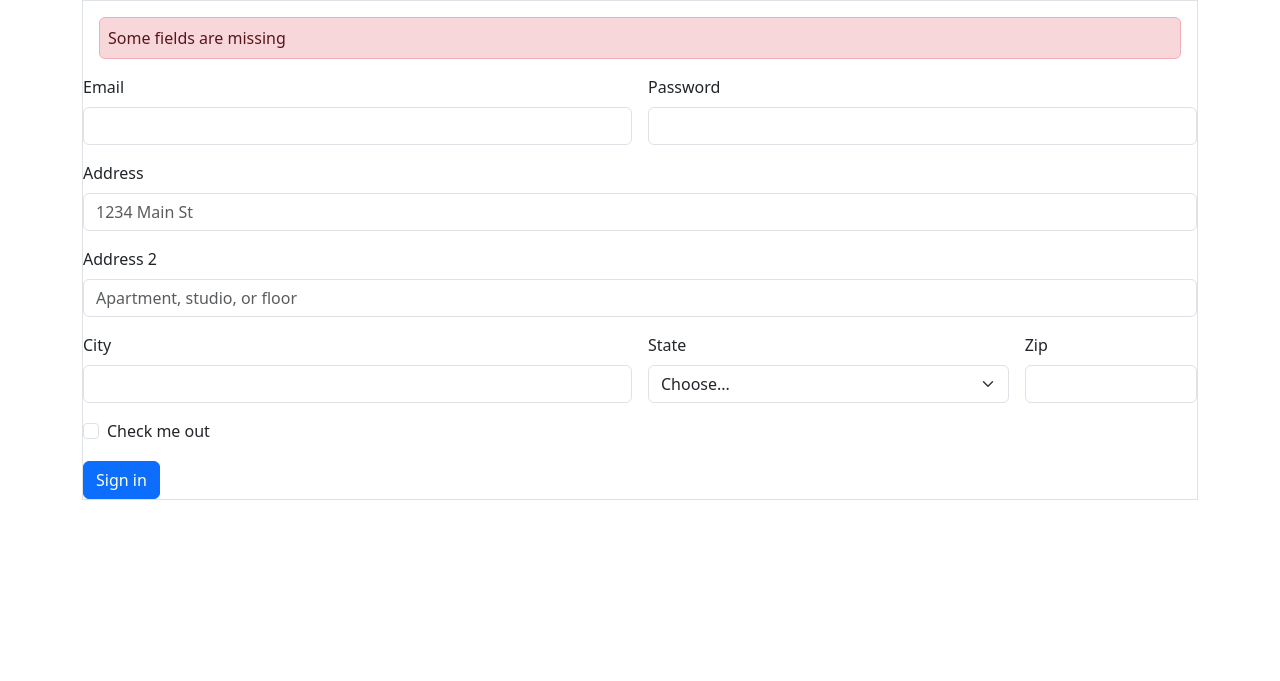
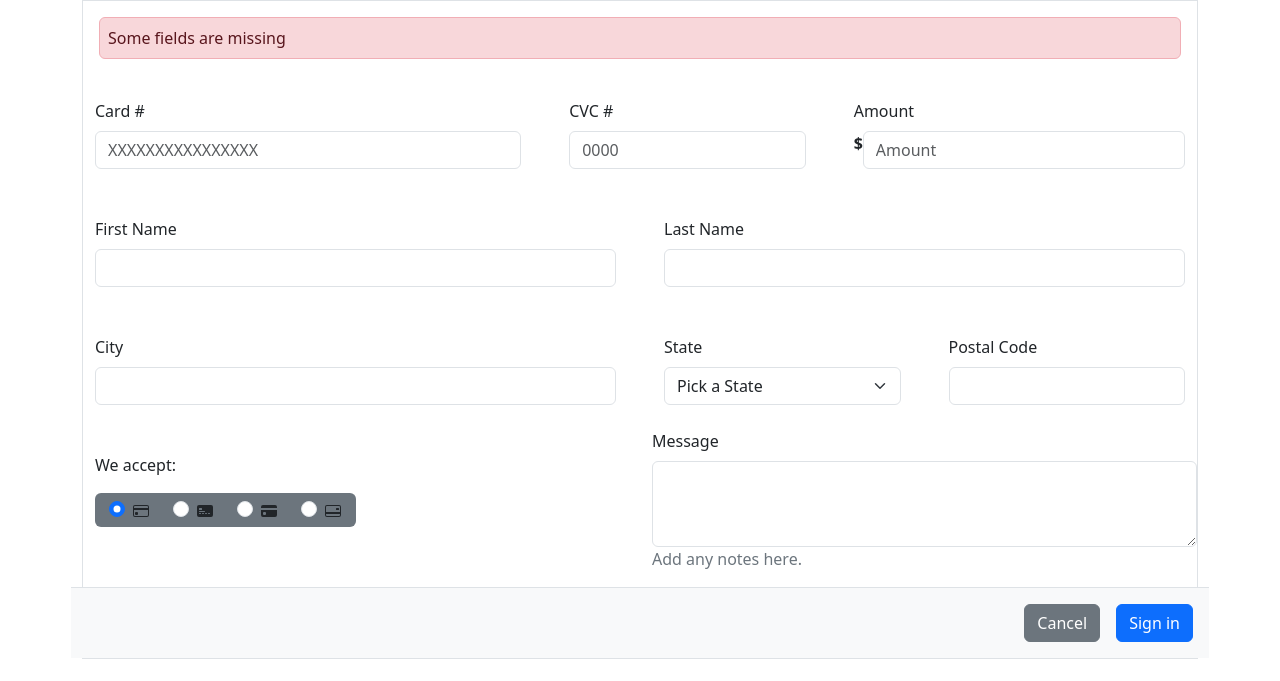
Before and after one commit to 4GeeksAcademy/bootstrap_form-arroyo-raul, a plain HTML site: page index.html in a window 1280 px wide. Shown: the part 111-792 px from the top of the page. Drawn offline with nearby package versions, Linux system fonts and the light colour scheme.

Commit message:
finalizado

```diff
--- a/index.html
+++ b/index.html
@@ -18,50 +18,100 @@
             <div class="alert alert-danger p-2 m-3" role="alert">
                 Some fields are missing
             </div>
-            <form class="row g-3">
-                <div class="col-md-6">
-                    <label for="inputEmail4" class="form-label">Email</label>
-                    <input type="email" class="form-control" id="inputEmail4">
+            <form class="row" action="#" method="post">
+                <div class="col-md-5 p-4">
+                    <label for="card" class="form-label">Card #</label>
+                    <input type="text0" class="form-control" id="card" placeholder="XXXXXXXXXXXXXXXX">
                 </div>
-                <div class="col-md-6">
-                    <label for="inputPassword4" class="form-label">Password</label>
-                    <input type="password" class="form-control" id="inputPassword4">
+                <div class="col-md-3 p-4">
+                    <label for="cvc" class="form-label">CVC #</label>
+                    <input type="text" class="form-control" id="cvc" placeholder="0000">
                 </div>
-                <div class="col-12">
-                    <label for="inputAddress" class="form-label">Address</label>
-                    <input type="text" class="form-control" id="inputAddress" placeholder="1234 Main St">
+                <div class="col-md-4 p-4">
+                    <label for="amount" class="form-label">Amount</label>
+                    <div class="d-flex">
+                        <span class="fw-bold">$</span>
+                        <input type="text" class="form-control" id="amount" placeholder="Amount">
+                    </div>
                 </div>
-                <div class="col-12">
-                    <label for="inputAddress2" class="form-label">Address 2</label>
-                    <input type="text" class="form-control" id="inputAddress2"
-                        placeholder="Apartment, studio, or floor">
+                <div class="col-6 p-4">
+                    <label for="firstName" class="form-label">First Name</label>
+                    <input type="text" class="form-control" id="firstName">
                 </div>
-                <div class="col-md-6">
-                    <label for="inputCity" class="form-label">City</label>
-                    <input type="text" class="form-control" id="inputCity">
+                <div class="col-6 p-4">
+                    <label for="lastName" class="form-label">Last Name</label>
+                    <input type="text" class="form-control" id="lastName">
                 </div>
-                <div class="col-md-4">
+                <div class="col-6 p-4">
+                    <label for="city" class="form-label">City</label>
+                    <input type="text" class="form-control" id="city">
+                </div>
+                <div class="col-md-3 p-4">
                     <label for="inputState" class="form-label">State</label>
                     <select id="inputState" class="form-select">
-                        <option selected>Choose...</option>
+                        <option selected>Pick a State</option>
                         <option>...</option>
                     </select>
                 </div>
-                <div class="col-md-2">
-                    <label for="inputZip" class="form-label">Zip</label>
-                    <input type="text" class="form-control" id="inputZip">
+                <div class="col-3 p-4">
+                    <label for="postalCode" class="form-label">Postal Code</label>
+                    <input type="number" class="form-control" id="postalCode">
                 </div>
-                <div class="col-12">
-                    <div class="form-check">
-                        <input class="form-check-input" type="checkbox" id="gridCheck">
-                        <label class="form-check-label" for="gridCheck">
-                            Check me out
-                        </label>
+                <div class="form-check col-6 p-4">
+                    <p>We accept:</p>
+                    <div class="d-flex gap-4 justify-content-center bg-secondary p-1 rounded-2 w-50">
+                        <div class="form-check">
+                            <input class="form-check-input" type="radio" name="flexRadioDefault" id="flexRadioDefault1"
+                                checked>
+                            <label class="form-check-label" for="flexRadioDefault1"><svg
+                                    xmlns="http://www.w3.org/2000/svg" width="16" height="16" fill="currentColor"
+                                    class="bi bi-credit-card" viewBox="0 0 16 16">
+                                    <path
+                                        d="M0 4a2 2 0 0 1 2-2h12a2 2 0 0 1 2 2v8a2 2 0 0 1-2 2H2a2 2 0 0 1-2-2zm2-1a1 1 0 0 0-1 1v1h14V4a1 1 0 0 0-1-1zm13 4H1v5a1 1 0 0 0 1 1h12a1 1 0 0 0 1-1z" />
+                                    <path d="M2 10a1 1 0 0 1 1-1h1a1 1 0 0 1 1 1v1a1 1 0 0 1-1 1H3a1 1 0 0 1-1-1z" />
+                                </svg></label>
+                        </div>
+                        <div class="form-check">
+                            <input class="form-check-input" type="radio" name="flexRadioDefault" id="flexRadioDefault2">
+                            <label class="form-check-label" for="flexRadioDefault2"><svg
+                                    xmlns="http://www.w3.org/2000/svg" width="16" height="16" fill="currentColor"
+                                    class="bi bi-credit-card-2-front-fill" viewBox="0 0 16 16">
+                                    <path
+                                        d="M0 4a2 2 0 0 1 2-2h12a2 2 0 0 1 2 2v8a2 2 0 0 1-2 2H2a2 2 0 0 1-2-2zm2.5 1a.5.5 0 0 0-.5.5v1a.5.5 0 0 0 .5.5h2a.5.5 0 0 0 .5-.5v-1a.5.5 0 0 0-.5-.5zm0 3a.5.5 0 0 0 0 1h5a.5.5 0 0 0 0-1zm0 2a.5.5 0 0 0 0 1h1a.5.5 0 0 0 0-1zm3 0a.5.5 0 0 0 0 1h1a.5.5 0 0 0 0-1zm3 0a.5.5 0 0 0 0 1h1a.5.5 0 0 0 0-1zm3 0a.5.5 0 0 0 0 1h1a.5.5 0 0 0 0-1z" />
+                                </svg></label>
+                        </div>
+                        <div class="form-check">
+                            <input class="form-check-input" type="radio" name="flexRadioDefault" id="flexRadioDefault3">
+                            <label class="form-check-label" for="flexRadioDefault3"><svg
+                                    xmlns="http://www.w3.org/2000/svg" width="16" height="16" fill="currentColor"
+                                    class="bi bi-credit-card-fill" viewBox="0 0 16 16">
+                                    <path
+                                        d="M0 4a2 2 0 0 1 2-2h12a2 2 0 0 1 2 2v1H0zm0 3v5a2 2 0 0 0 2 2h12a2 2 0 0 0 2-2V7zm3 2h1a1 1 0 0 1 1 1v1a1 1 0 0 1-1 1H3a1 1 0 0 1-1-1v-1a1 1 0 0 1 1-1" />
+                                </svg></label>
+                        </div>
+                        <div class="form-check">
+                            <input class="form-check-input" type="radio" name="flexRadioDefault" id="flexRadioDefault4">
+                            <label class="form-check-label" for="flexRadioDefault4"><svg
+                                    xmlns="http://www.w3.org/2000/svg" width="16" height="16" fill="currentColor"
+                                    class="bi bi-credit-card-2-back" viewBox="0 0 16 16">
+                                    <path
+                                        d="M11 5.5a.5.5 0 0 1 .5-.5h2a.5.5 0 0 1 .5.5v1a.5.5 0 0 1-.5.5h-2a.5.5 0 0 1-.5-.5z" />
+                                    <path
+                                        d="M2 2a2 2 0 0 0-2 2v8a2 2 0 0 0 2 2h12a2 2 0 0 0 2-2V4a2 2 0 0 0-2-2zm13 2v5H1V4a1 1 0 0 1 1-1h12a1 1 0 0 1 1 1m-1 9H2a1 1 0 0 1-1-1v-1h14v1a1 1 0 0 1-1 1" />
+                                </svg></label>
+                        </div>
                     </div>
                 </div>
-                <div class="col-12">
+                <div class="mb-3 col-6 float-end">
+                    <label for="exampleFormControlTextarea1" class="form-label">Message</label>
+                    <textarea class="form-control" id="exampleFormControlTextarea1" rows="3"></textarea>
+                    <span class="text-secondary">Add any notes here.</span>
+                </div>
+                <div class="col-12 bg-light border-top d-flex p-3 gap-3 justify-content-end">
+                    <button type="reset" class="btn btn-secondary">Cancel</button>
                     <button type="submit" class="btn btn-primary">Sign in</button>
                 </div>
+
             </form>
         </div>
     </div>
```
